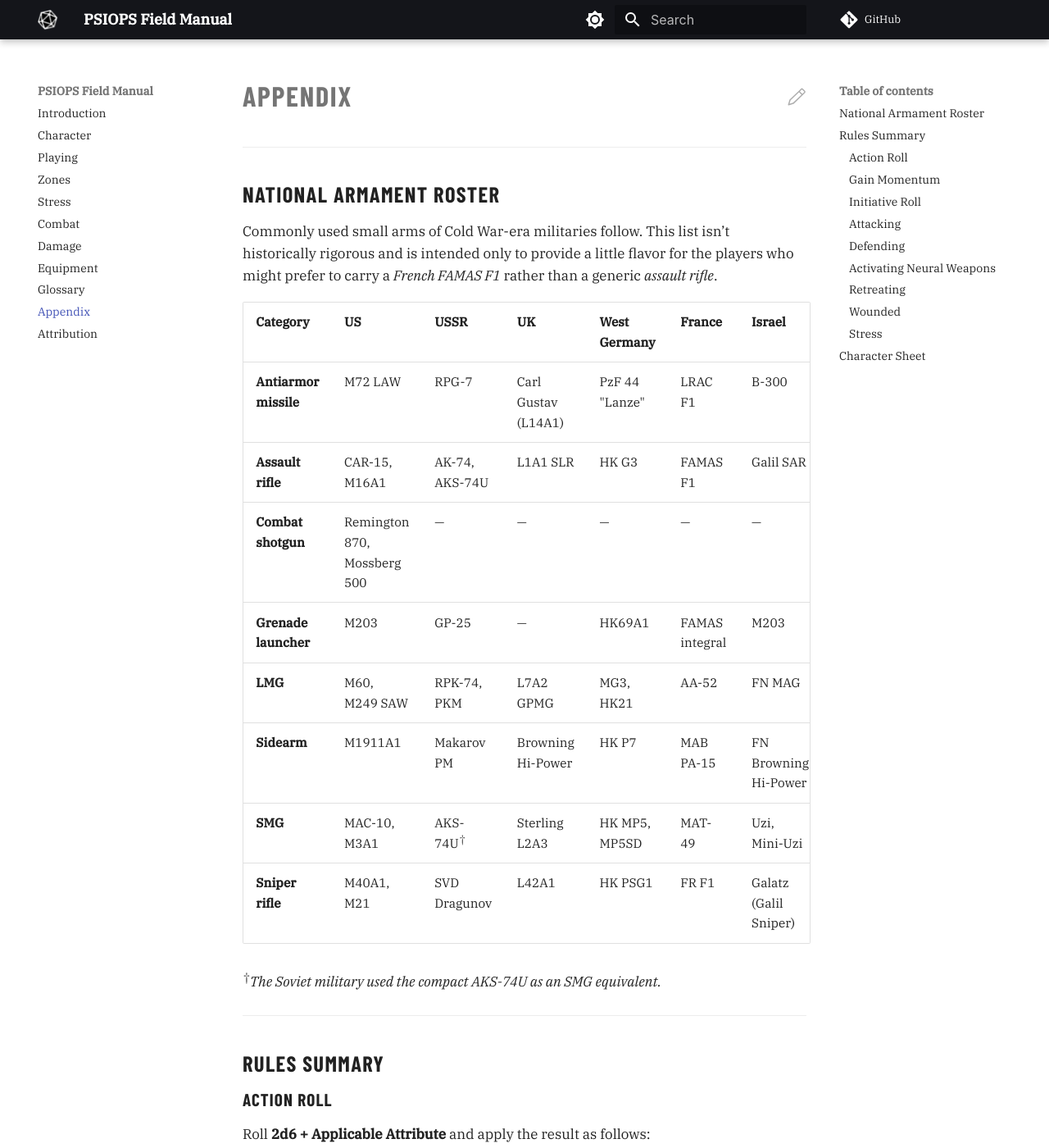
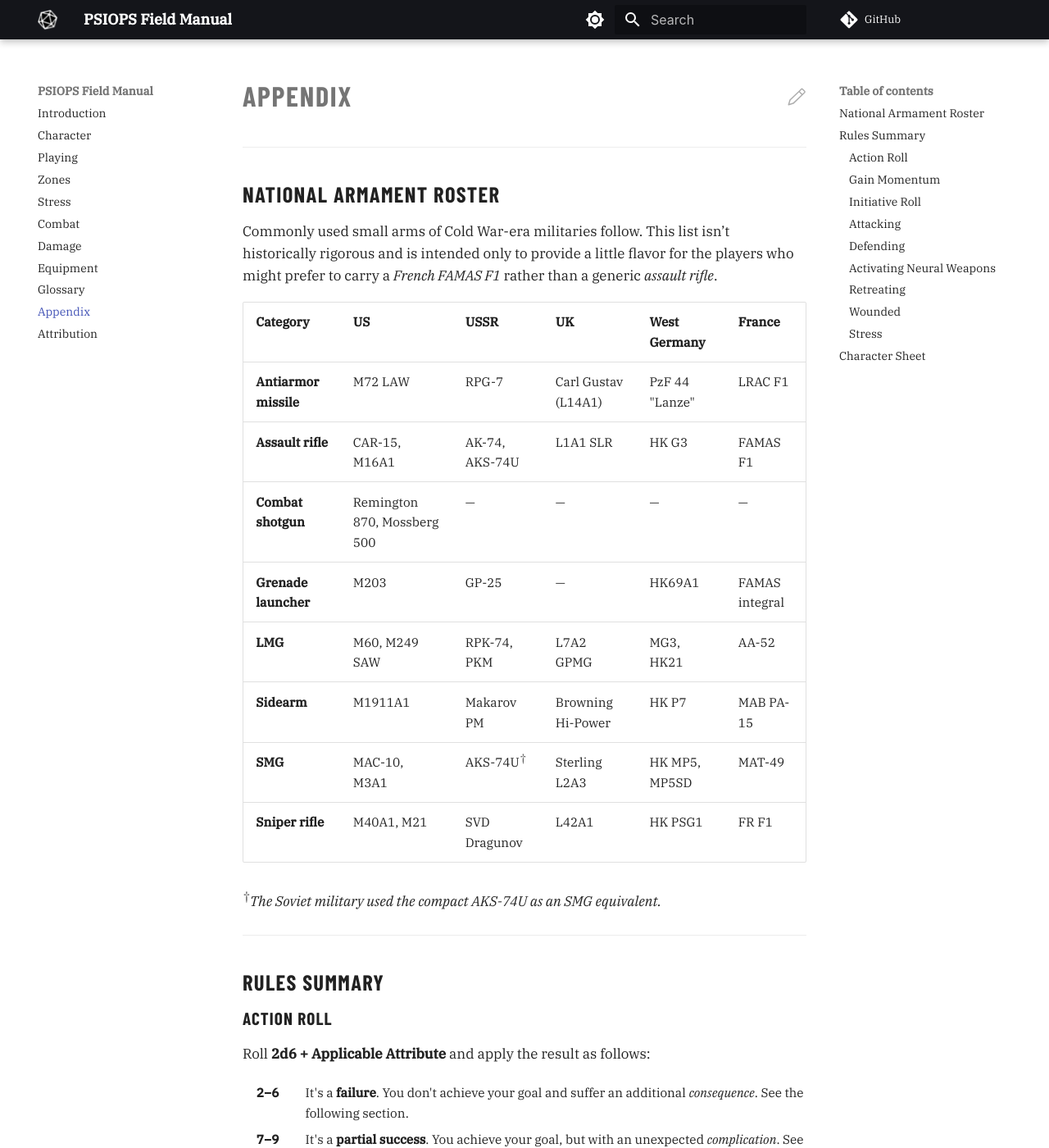
Before and after one commit to joemoose/psiops, an MkDocs documentation site: the page built from docs/appendix.md, in a window 1280 px wide and 1400 px high. Shown: the whole window at 82% size. Built offline with MkDocs 1.6.1 and Material for MkDocs 9.7.7, drawn with Linux system fonts in a browser that asks for light colours; plug-ins that fetch from the network failed and are left out; comment, search, counter and statistics services are not loaded.

```diff
--- a/docs/appendix.md
+++ b/docs/appendix.md
@@ -6,16 +6,16 @@
 
 Commonly used small arms of Cold War-era militaries follow. This list isn’t historically rigorous and is intended only to provide a little flavor for the players who might prefer to carry a *French FAMAS F1* rather than a generic *assault rifle*.
 
-| Category | US | USSR | UK | West Germany | France | Israel |
-|-|-|-|-|-|-|-|
-| **Antiarmor missile** | M72 LAW | RPG-7 | Carl Gustav (L14A1) | PzF 44 "Lanze" | LRAC F1 | B-300 |
-| **Assault rifle** | CAR-15, M16A1 | AK-74, AKS-74U | L1A1 SLR | HK G3 | FAMAS F1 | Galil SAR |
-| **Combat shotgun** | Remington 870, Mossberg 500 | — | — | — | — | — |
-| **Grenade launcher** | M203 | GP-25 | — | HK69A1 | FAMAS integral | M203 |
-| **LMG** | M60, M249 SAW | RPK-74, PKM | L7A2 GPMG | MG3, HK21 | AA-52 | FN MAG |
-| **Sidearm** | M1911A1 | Makarov PM | Browning Hi-Power | HK P7 | MAB PA-15 | FN Browning Hi-Power |
-| **SMG** | MAC-10, M3A1 | AKS-74U<sup>†</sup> | Sterling L2A3 | HK MP5, MP5SD | MAT-49 | Uzi, Mini-Uzi |
-| **Sniper rifle** | M40A1, M21 | SVD Dragunov | L42A1 | HK PSG1 | FR F1 | Galatz (Galil Sniper) |
+| Category | US | USSR | UK | West Germany | France |
+|-|-|-|-|-|-|
+| **Antiarmor missile** | M72 LAW | RPG-7 | Carl Gustav (L14A1) | PzF 44 "Lanze" | LRAC F1 |
+| **Assault rifle** | CAR-15, M16A1 | AK-74, AKS-74U | L1A1 SLR | HK G3 | FAMAS F1 |
+| **Combat shotgun** | Remington 870, Mossberg 500 | — | — | — | — |
+| **Grenade launcher** | M203 | GP-25 | — | HK69A1 | FAMAS integral |
+| **LMG** | M60, M249 SAW | RPK-74, PKM | L7A2 GPMG | MG3, HK21 | AA-52 |
+| **Sidearm** | M1911A1 | Makarov PM | Browning Hi-Power | HK P7 | MAB PA-15 |
+| **SMG** | MAC-10, M3A1 | AKS-74U<sup>†</sup> | Sterling L2A3 | HK MP5, MP5SD | MAT-49 |
+| **Sniper rifle** | M40A1, M21 | SVD Dragunov | L42A1 | HK PSG1 | FR F1 |
 
 <sup>†</sup>*The Soviet military used the compact AKS-74U as an SMG equivalent.*
 
--- a/mkdocs.yml
+++ b/mkdocs.yml
@@ -67,7 +67,6 @@ theme:
 
 markdown_extensions:
   - admonition
-  - footnotes
   - pymdownx.details
   - pymdownx.superfences
   - md_in_html
```
